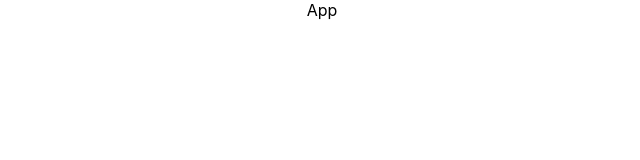
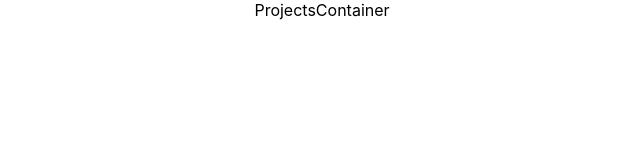
Before and after one commit to ksummerill/vintage-camper-restore, a React (Create React App) app: page /projects in a window 1280 px wide. Shown: the top 160 px of the page, without its empty margins (318-958 px from the left). Built offline with nearby package versions, Linux system fonts and the light colour scheme.

Commit message:
begin setup project container

```diff
--- a/src/App.js
+++ b/src/App.js
@@ -2,13 +2,14 @@ import React from 'react';
 import {connect} from 'react-redux'
 import {fetchProjects} from './actions/fetchProjects'
 import './App.css';
+import ProjectsContainer from './containers/ProjectsContainer';
 
 class App extends React.Component {
 
   render() {
     return (
       <div className="App">
-        App
+        <ProjectsContainer />
       </div>
     );
   }
--- /dev/null
+++ b/src/containers/ProjectsContainer.js
@@ -0,0 +1,14 @@
+import React from 'react'
+
+class ProjectsContainer extends React.Component {
+
+  render() {
+    return (
+      <div>
+        ProjectsContainer
+      </div>
+    )
+  }
+}
+
+export default ProjectsContainer
```
